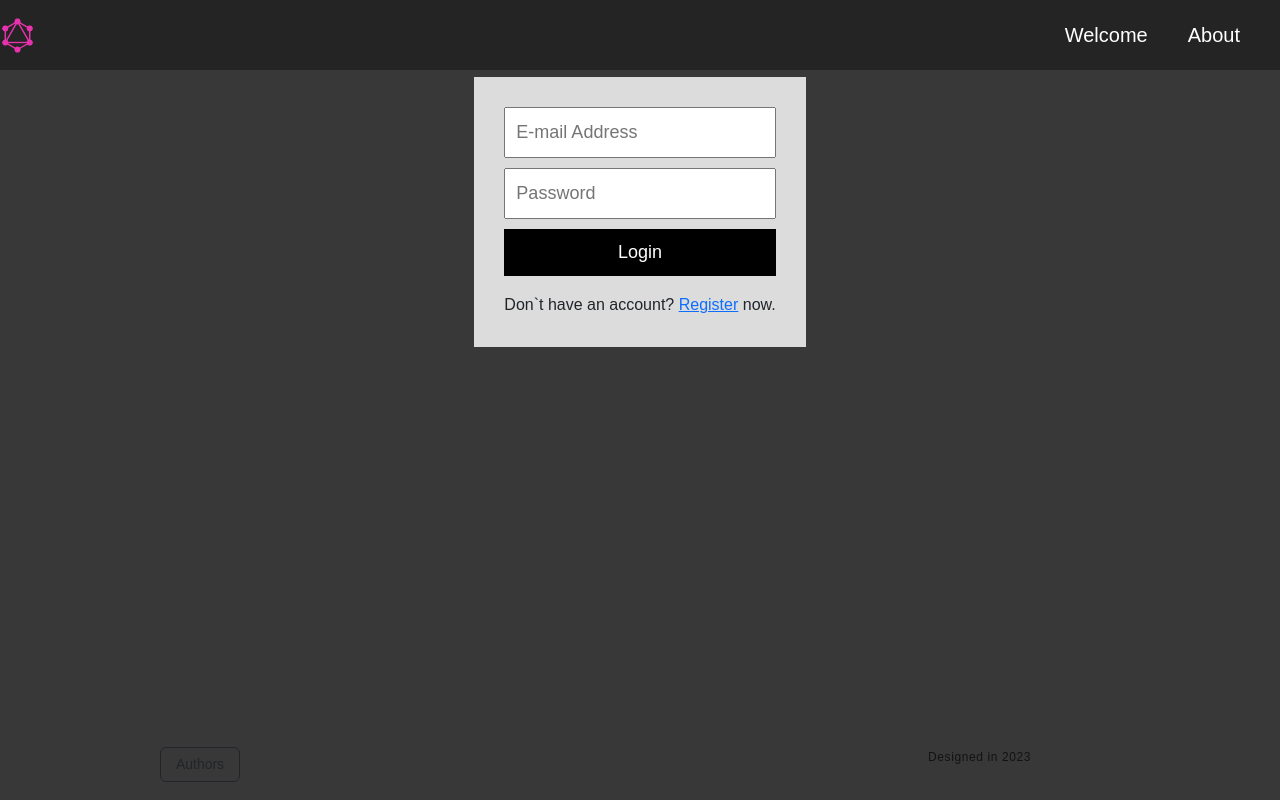
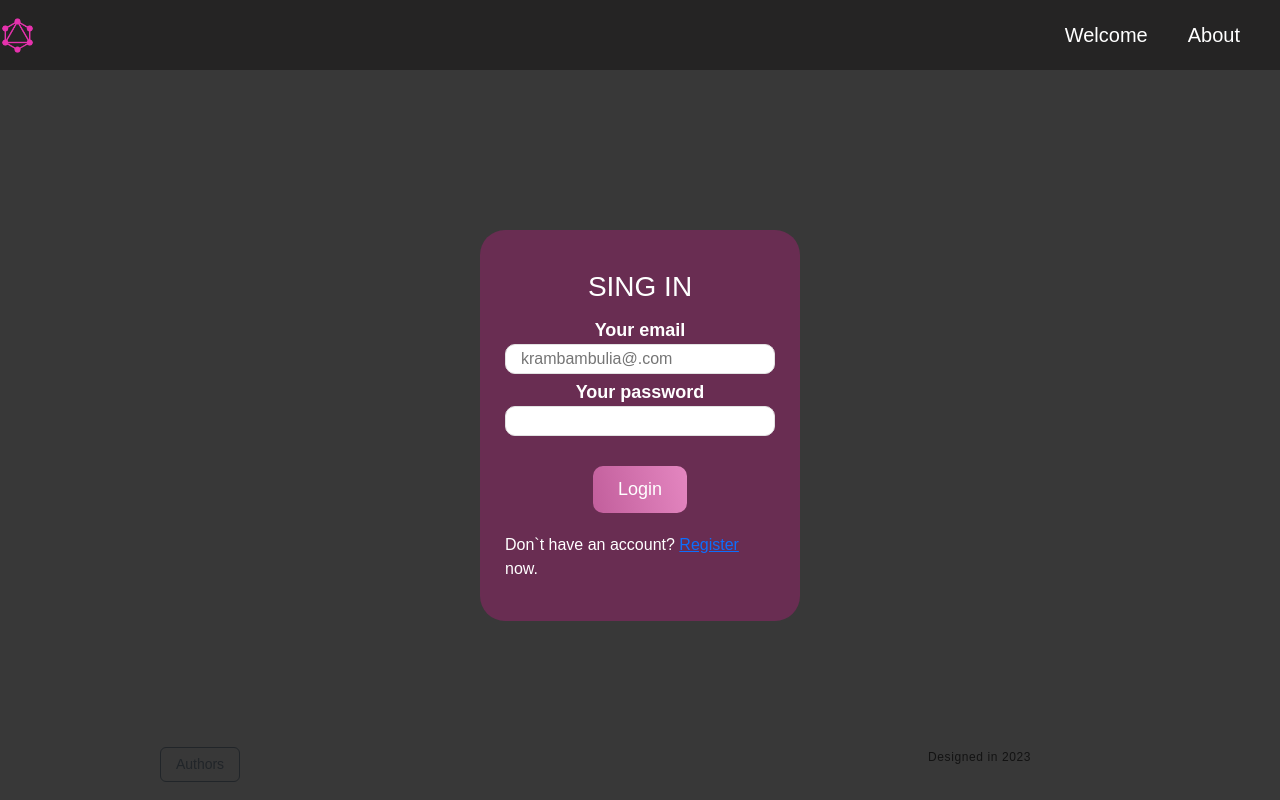
Before and after one commit to wlladislaw/graphiql-app, a React app: page /signIn in a window 1280 px wide. Built offline with nearby package versions, Linux system fonts and the light colour scheme; no server answers.

Commit message:
feat: add validation for signIn form

```diff
--- a/package.json
+++ b/package.json
@@ -77,10 +77,12 @@
   "dependencies": {
     "bootstrap": "^5.2.3",
     "firebase": "^9.16.0",
+    "formik": "^2.2.9",
     "react": "^18.2.0",
     "react-bootstrap": "^2.7.4",
     "react-dom": "^18.2.0",
     "react-firebase-hooks": "^5.1.1",
-    "react-router-dom": "^6.11.1"
+    "react-router-dom": "^6.11.1",
+    "yup": "^1.1.1"
   }
 }
--- a/src/components/Auth/Sign.scss
+++ b/src/components/Auth/Sign.scss
@@ -30,3 +30,72 @@
 .sign div {
   margin-top: 7px;
 }
+.link{
+  margin-top: 20px;
+  color: #fff;
+}
+
+.form{
+  position: relative;
+  top: 10rem;
+  margin: 0 auto;
+  display: flex;
+  flex-direction: column;
+  align-items: center;
+  width: 25%;
+  padding: 40px 25px;
+  background-color: rgba(216, 22, 142, 0.304);
+  border-radius: 25px;
+  h2 {
+    text-align: center;
+    font-size: 28px;
+    text-transform: uppercase;
+    color: #fff;
+  }
+  label {
+    display: block;
+    margin-top: 5px;
+    font-size: 18px;
+    font-weight: bold;
+    color: white;
+  }
+  input {
+    width: 100%;
+    height: 30px;
+    padding: 5px 15px;
+    background: #fff;
+    border: 1px solid #e2e2e2;
+    color: #353535;
+    border-radius: 10px;
+    font-size: 16px;
+    &:focus {
+      outline: 1px solid rgb(129, 49, 49);
+    }
+  }
+  button {
+    width: 35%;
+    padding: 10px;
+    margin-top: 30px;
+    font-size: 18px;
+    color: #fff;
+    border: 0;
+    border-radius: 10px;
+    background-image: linear-gradient(
+      257deg,
+      rgba(216, 22, 142, 0.481),
+      rgba(177, 41, 125, 0.729)
+    );
+    &:hover{
+      background-image: linear-gradient(
+      257deg,
+      rgba(216, 22, 142, 0.881),
+      rgba(177, 41, 125, 0.729)
+    );
+    }
+  }
+}
+
+.error{
+  color: rgb(244, 200, 4);
+  margin-top: 8px;
+}
--- a/src/components/Auth/SignIn.tsx
+++ b/src/components/Auth/SignIn.tsx
@@ -1,48 +1,85 @@
+import { useFormik } from 'formik';
+import * as Yup from 'yup';
 import { useEffect, useState } from 'react';
 import { Link, useNavigate } from 'react-router-dom';
+import { useAuthState } from 'react-firebase-hooks/auth';
 import { auth, logInWithEmailAndPassword } from '../../firebase';
-import { useAuthState } from 'react-firebase-hooks/auth';
-import './Sign.scss';
-function SignIn() {
+
+const SingInForm = () => {
+  const [user, loading] = useAuthState(auth);
   const [email, setEmail] = useState('');
   const [password, setPassword] = useState('');
-  const [user, loading] = useAuthState(auth);
   const navigate = useNavigate();
+
   useEffect(() => {
     if (loading) {
       return;
     }
     if (user) navigate('/main');
-    console.log('user: ', user);
   }, [user, loading]);
+
+  const regex = new RegExp(
+    /^(?=.*?[A-Z])(?=.*?[a-z])(?=.*?[0-9])(?=.*?[#?!@$%^&*-]).{8,}$/
+  );
+
+  const formik = useFormik({
+    initialValues: {
+      email: '',
+      password: '',
+    },
+
+    validationSchema: Yup.object({
+      email: Yup.string()
+        .email('Invalid email')
+        .required('This field is required!'),
+      password: Yup.string()
+        .matches(regex, 'Invalid password')
+        .required('A password is required'),
+    }),
+
+    onSubmit: (values, { resetForm }) => {
+      setEmail(email);
+      setPassword(password);
+      alert('Your are welcome');
+      logInWithEmailAndPassword(email, password);
+      resetForm({});
+    },
+  });
+
   return (
-    <div className="sign">
-      <div className="sign__container">
-        <input
-          type="text"
-          className="sign__input"
-          value={email}
-          onChange={(e) => setEmail(e.target.value)}
-          placeholder="E-mail Address"
-        />
-        <input
-          type="password"
-          className="sign__input"
-          value={password}
-          onChange={(e) => setPassword(e.target.value)}
-          placeholder="Password"
-        />
-        <button
-          className="sign__btn"
-          onClick={() => logInWithEmailAndPassword(email, password)}
-        >
-          Login
-        </button>
-        <div>
-          Don`t have an account? <Link to="/signUp">Register</Link> now.
-        </div>
+    <form className="form" onSubmit={formik.handleSubmit}>
+      <h2>Sing In</h2>
+      <label htmlFor="email">Your email</label>
+      <input
+        id="email"
+        name="email"
+        type="email"
+        value={formik.values.email}
+        onChange={formik.handleChange}
+        placeholder="krambambulia@.com"
+        onBlur={formik.handleBlur}
+      />
+      {formik.errors.email && formik.touched.email ? (
+        <div className="error">{formik.errors.email}</div>
+      ) : null}
+      <label htmlFor="password">Your password</label>
+      <input
+        id="password"
+        name="password"
+        type="string"
+        value={formik.values.password}
+        onChange={formik.handleChange}
+        onBlur={formik.handleBlur}
+      />
+      {formik.errors.password && formik.touched.password ? (
+        <div className="error">{formik.errors.password}</div>
+      ) : null}
+      <button type="submit">Login</button>
+      <div className="link">
+        Don`t have an account? <Link to="/signUp">Register</Link> now.
       </div>
-    </div>
+    </form>
   );
-}
-export default SignIn;
+};
+
+export default SingInForm;
--- a/src/components/Header/Header.tsx
+++ b/src/components/Header/Header.tsx
@@ -25,7 +25,9 @@ export function Header() {
   return (
     <header>
       <nav className="nav_inner">
-        <img src={graphLogo} alt="graphLogo" width={35} height={35} />
+        <Link to="/">
+          <img src={graphLogo} alt="graphLogo" width={35} height={35} />
+        </Link>
         <div className="links">
           <Link className="links_item" to="/">
             Welcome
--- a/src/pages/Welcome/Welcome.scss
+++ b/src/pages/Welcome/Welcome.scss
@@ -14,13 +14,13 @@
         gap: 10rem;
     }
     .text-container{
-        width: 60%;
+        width: 50%;
         p{
             font-size: 1rem;
             color: azure;
             white-space: nowrap;
             overflow: hidden;
-            margin: 3px;
+            margin-bottom: 3px;
             width: 100%;
             animation: typing 4s steps(60, end);
             &:nth-child(1){
```
Also changed, not shown: 1 other file (tests, documents, lock files or other folders).
